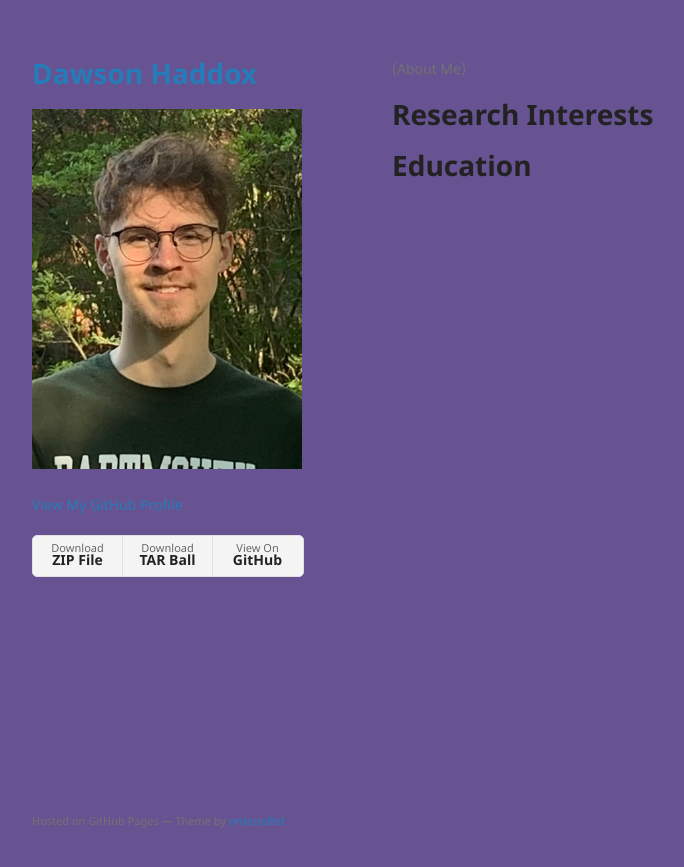
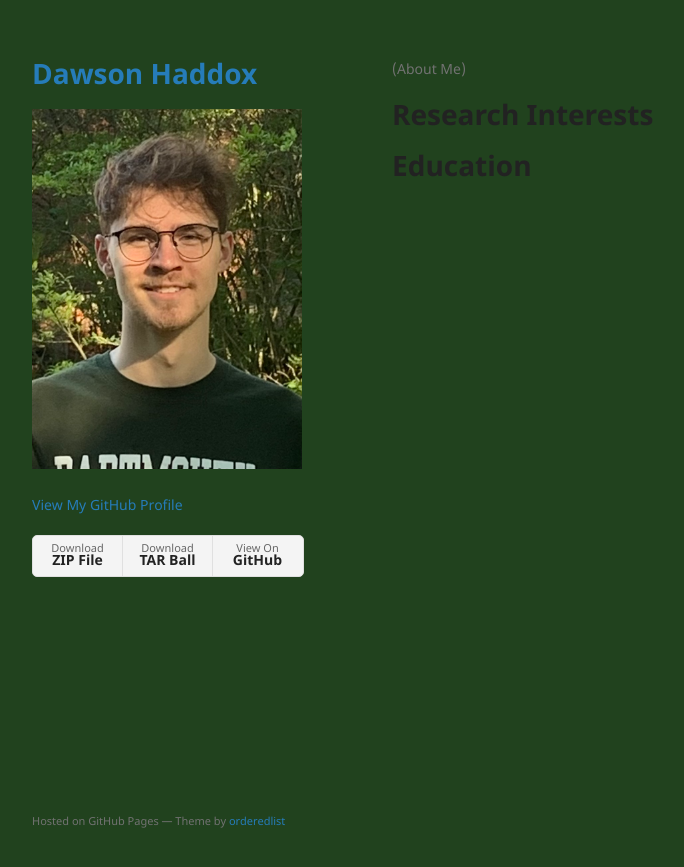
Before and after one commit to ddhaddox/ddhaddox.github.io, a Jekyll site: the page built from index.md, in a window 1280 px wide. Shown: the top 867 px of the page, without its empty margins (178-862 px from the left). Built offline with Jekyll 4.4.1, drawn with Linux system fonts in a browser that asks for light colours; the repository's description, which GitHub fills in, is left out.

Commit message:
Update jekyll-theme-minimal.scss

```diff
--- a/_sass/jekyll-theme-minimal.scss
+++ b/_sass/jekyll-theme-minimal.scss
@@ -2,7 +2,7 @@
 @import "rouge-github";
 
 body {
-  background-color: #675391;
+  background-color: #21421e;
   padding:50px;
   font: 14px/1.5 "Noto Sans", "Helvetica Neue", Helvetica, Arial, sans-serif;
   color:#727272;
```
